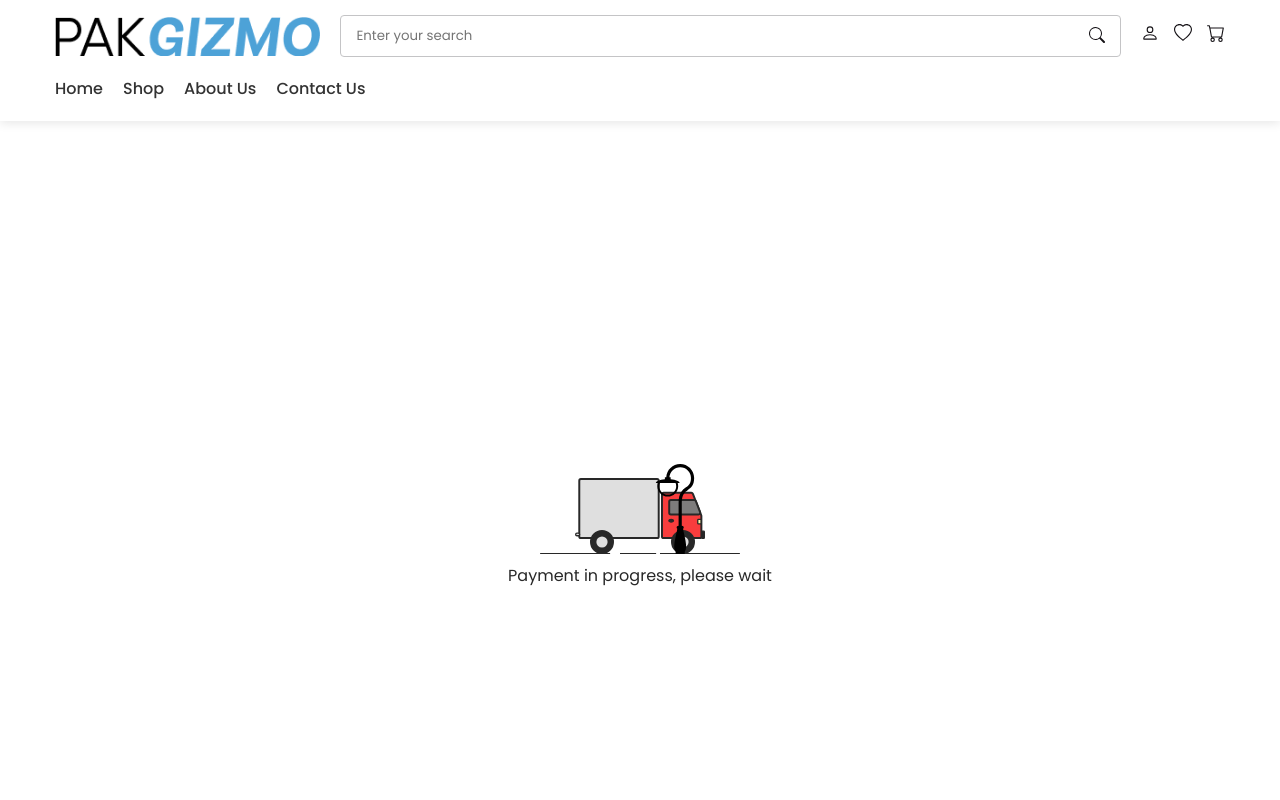
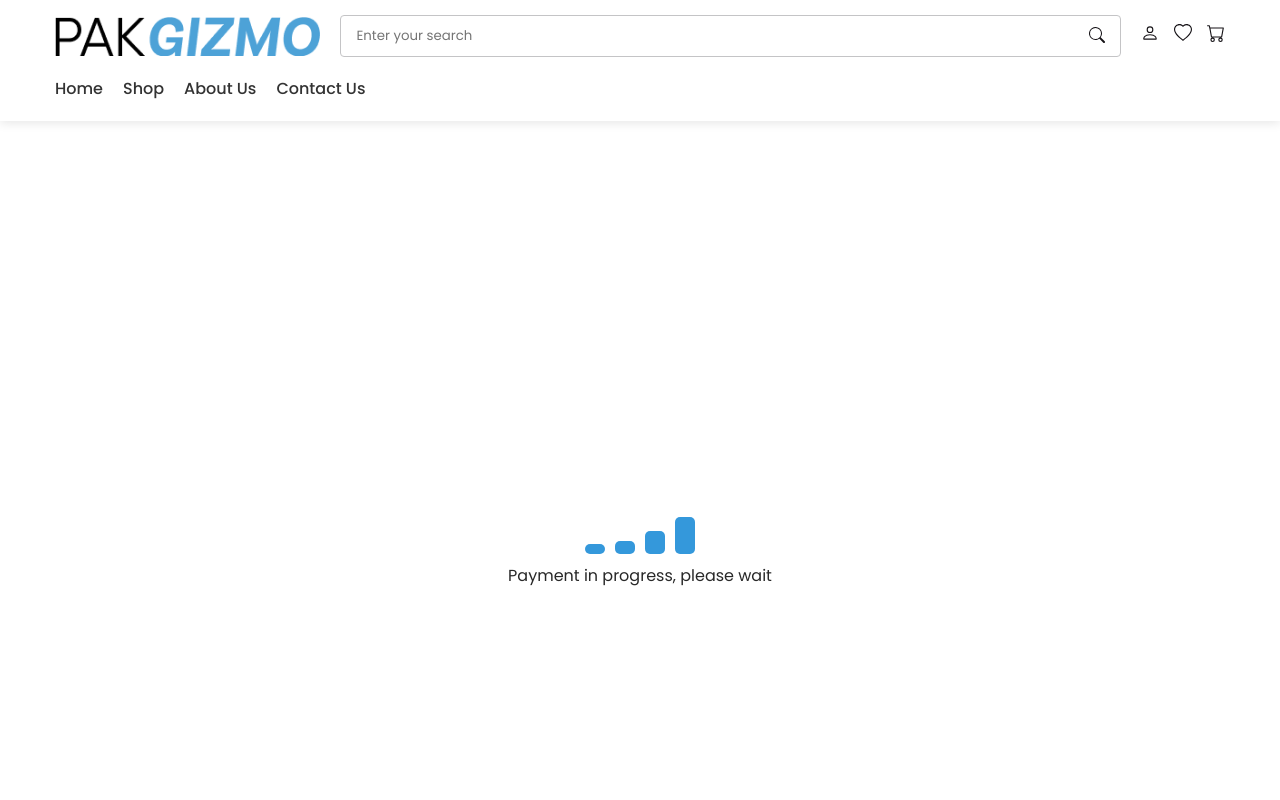
Before and after one commit to mycodemanager/thephonesmart-clone-2, a Vue app: page /payment in a window 1280 px wide. Shown: the top 800 px of the page. Built offline with nearby package versions, Linux system fonts and the light colour scheme.

Commit message:
feat：处理多余

```diff
--- a/src/components/layout/Footer.vue
+++ b/src/components/layout/Footer.vue
@@ -6,16 +6,7 @@
   <footer class="footer">
     <div class="container">
       <div class="footer-sections">
-        <!-- Useful Links -->
-        <div class="footer-section">
-          <h4>Useful links</h4>
-          <ul>
-            <li><router-link to="/faq">FAQ</router-link></li>
-            <li><router-link to="/terms">Terms & Conditions</router-link></li>
-            <li><router-link to="/refund">Refund Policy</router-link></li>
-            <li><router-link to="/privacy">Privacy Policy</router-link></li>
-          </ul>
-        </div>
+
 
         <!-- Quick Links -->
         <div class="footer-section">
@@ -30,7 +21,7 @@
         <!-- Contact Info -->
         <div class="footer-section">
           <h4>Contact info</h4>
-          <p class="contact-item">gizmoshopper@gmail.com</p>
+          <p class="contact-item">pakgizmo@gmail.com</p>
         </div>
 
         <!-- Payment Methods -->
--- a/src/views/paymenting.vue
+++ b/src/views/paymenting.vue
@@ -1,49 +1,12 @@
 <template>
   <div class="loader">
-    <div class="truckWrapper">
-      <div class="truckBody">
-        <svg xmlns="http://www.w3.org/2000/svg" fill="none" viewBox="0 0 198 93" class="trucksvg">
-          <path stroke-width="3" stroke="#282828" fill="#F83D3D"
-            d="M135 22.5H177.264C178.295 22.5 179.22 23.133 179.594 24.0939L192.33 56.8443C192.442 57.1332 192.5 57.4404 192.5 57.7504V89C192.5 90.3807 191.381 91.5 190 91.5H135C133.619 91.5 132.5 90.3807 132.5 89V25C132.5 23.6193 133.619 22.5 135 22.5Z">
-          </path>
-          <path stroke-width="3" stroke="#282828" fill="#7D7C7C"
-            d="M146 33.5H181.741C182.779 33.5 183.709 34.1415 184.078 35.112L190.538 52.112C191.16 53.748 189.951 55.5 188.201 55.5H146C144.619 55.5 143.5 54.3807 143.5 53V36C143.5 34.6193 144.619 33.5 146 33.5Z">
-          </path>
-          <path stroke-width="2" stroke="#282828" fill="#282828"
-            d="M150 65C150 65.39 149.763 65.8656 149.127 66.2893C148.499 66.7083 147.573 67 146.5 67C145.427 67 144.501 66.7083 143.873 66.2893C143.237 65.8656 143 65.39 143 65C143 64.61 143.237 64.1344 143.873 63.7107C144.501 63.2917 145.427 63 146.5 63C147.573 63 148.499 63.2917 149.127 63.7107C149.763 64.1344 150 64.61 150 65Z">
-          </path>
-          <rect stroke-width="2" stroke="#282828" fill="#FFFCAB" rx="1" height="7" width="5" y="63" x="187"></rect>
-          <rect stroke-width="2" stroke="#282828" fill="#282828" rx="1" height="11" width="4" y="81" x="193"></rect>
-          <rect stroke-width="3" stroke="#282828" fill="#DFDFDF" rx="2.5" height="90" width="121" y="1.5" x="6.5">
-          </rect>
-          <rect stroke-width="2" stroke="#282828" fill="#DFDFDF" rx="2" height="4" width="6" y="84" x="1"></rect>
-        </svg>
-      </div>
-      <div class="truckTires">
-        <svg xmlns="http://www.w3.org/2000/svg" fill="none" viewBox="0 0 30 30" class="tiresvg">
-          <circle stroke-width="3" stroke="#282828" fill="#282828" r="13.5" cy="15" cx="15"></circle>
-          <circle fill="#DFDFDF" r="7" cy="15" cx="15"></circle>
-        </svg>
-        <svg xmlns="http://www.w3.org/2000/svg" fill="none" viewBox="0 0 30 30" class="tiresvg">
-          <circle stroke-width="3" stroke="#282828" fill="#282828" r="13.5" cy="15" cx="15"></circle>
-          <circle fill="#DFDFDF" r="7" cy="15" cx="15"></circle>
-        </svg>
-      </div>
-      <div class="road"></div>
+    <div class="loading-wave">
+      <div class="loading-bar"></div>
+      <div class="loading-bar"></div>
+      <div class="loading-bar"></div>
+      <div class="loading-bar"></div>
+    </div>
 
-      <svg xml:space="preserve" viewBox="0 0 453.459 453.459" xmlns:xlink="http://www.w3.org/1999/xlink"
-        xmlns="http://www.w3.org/2000/svg" id="Capa_1" version="1.1" fill="#000000" class="lampPost">
-        <path d="M252.882,0c-37.781,0-68.686,29.953-70.245,67.358h-6.917v8.954c-26.109,2.163-45.463,10.011-45.463,19.366h9.993
-c-1.65,5.146-2.507,10.54-2.507,16.017c0,28.956,23.558,52.514,52.514,52.514c28.956,0,52.514-23.558,52.514-52.514
-c0-5.478-0.856-10.872-2.506-16.017h9.992c0-9.354-19.352-17.204-45.463-19.366v-8.954h-6.149C200.189,38.779,223.924,16,252.882,16
-c29.952,0,54.32,24.368,54.32,54.32c0,28.774-11.078,37.009-25.105,47.437c-17.444,12.968-37.216,27.667-37.216,78.884v113.914
-h-0.797c-5.068,0-9.174,4.108-9.174,9.177c0,2.844,1.293,5.383,3.321,7.066c-3.432,27.933-26.851,95.744-8.226,115.459v11.202h45.75
-v-11.202c18.625-19.715-4.794-87.527-8.227-115.459c2.029-1.683,3.322-4.223,3.322-7.066c0-5.068-4.107-9.177-9.176-9.177h-0.795
-V196.641c0-43.174,14.942-54.283,30.762-66.043c14.793-10.997,31.559-23.461,31.559-60.277C323.202,31.545,291.656,0,252.882,0z
-M232.77,111.694c0,23.442-19.071,42.514-42.514,42.514c-23.442,0-42.514-19.072-42.514-42.514c0-5.531,1.078-10.957,3.141-16.017
-h78.747C231.693,100.736,232.77,106.162,232.77,111.694z"></path>
-      </svg>
-    </div>
     <div class="loading-text">
       Payment in progress, please wait
     </div>
@@ -55,7 +18,7 @@ h78.747C231.693,100.736,232.77,106.162,232.77,111.694z"></path>
 <style scoped>
 .loader {
   width: 100vw;
-  height:100vh;
+  height: 100vh;
   display: flex;
   align-items: center;
   justify-content: center;
@@ -66,100 +29,51 @@ h78.747C231.693,100.736,232.77,106.162,232.77,111.694z"></path>
   justify-content: center;
   gap: 10px;
 }
-.loading-text{
+
+.loading-text {
   color: #282828;
 }
-.truckWrapper {
-  width: 200px;
+
+.loading-wave {
+  width: 300px;
   height: 100px;
   display: flex;
-  flex-direction: column;
-  position: relative;
-  align-items: center;
-  justify-content: flex-end;
-  overflow-x: hidden;
+  justify-content: center;
+  align-items: flex-end;
 }
-/* truck upper body */
-.truckBody {
-  width: 130px;
-  height: fit-content;
-  margin-bottom: 6px;
-  animation: motion 1s linear infinite;
+
+.loading-bar {
+  width: 20px;
+  height: 10px;
+  margin: 0 5px;
+  background-color: #3498db;
+  border-radius: 5px;
+  animation: loading-wave-animation 1s ease-in-out infinite;
 }
-/* truck suspension animation*/
-@keyframes motion {
+
+.loading-bar:nth-child(2) {
+  animation-delay: 0.1s;
+}
+
+.loading-bar:nth-child(3) {
+  animation-delay: 0.2s;
+}
+
+.loading-bar:nth-child(4) {
+  animation-delay: 0.3s;
+}
+
+@keyframes loading-wave-animation {
   0% {
-    transform: translateY(0px);
+    height: 10px;
   }
+
   50% {
-    transform: translateY(3px);
+    height: 50px;
   }
+
   100% {
-    transform: translateY(0px);
+    height: 10px;
   }
 }
-/* truck's tires */
-.truckTires {
-  width: 130px;
-  height: fit-content;
-  display: flex;
-  align-items: center;
-  justify-content: space-between;
-  padding: 0px 10px 0px 15px;
-  position: absolute;
-  bottom: 0;
-}
-.truckTires svg {
-  width: 24px;
-}
-
-.road {
-  width: 100%;
-  height: 1.5px;
-  background-color: #282828;
-  position: relative;
-  bottom: 0;
-  align-self: flex-end;
-  border-radius: 3px;
-}
-.road::before {
-  content: "";
-  position: absolute;
-  width: 20px;
-  height: 100%;
-  background-color: #282828;
-  right: -50%;
-  border-radius: 3px;
-  animation: roadAnimation 1.4s linear infinite;
-  border-left: 10px solid white;
-}
-.road::after {
-  content: "";
-  position: absolute;
-  width: 10px;
-  height: 100%;
-  background-color: #282828;
-  right: -65%;
-  border-radius: 3px;
-  animation: roadAnimation 1.4s linear infinite;
-  border-left: 4px solid white;
-}
-
-.lampPost {
-  position: absolute;
-  bottom: 0;
-  right: -90%;
-  height: 90px;
-  animation: roadAnimation 1.4s linear infinite;
-}
-
-@keyframes roadAnimation {
-  0% {
-    transform: translateX(0px);
-  }
-  100% {
-    transform: translateX(-350px);
-  }
-}
-
 </style>
```
Also changed, not shown: src/views/Contact.vue (+15 -59 lines).
